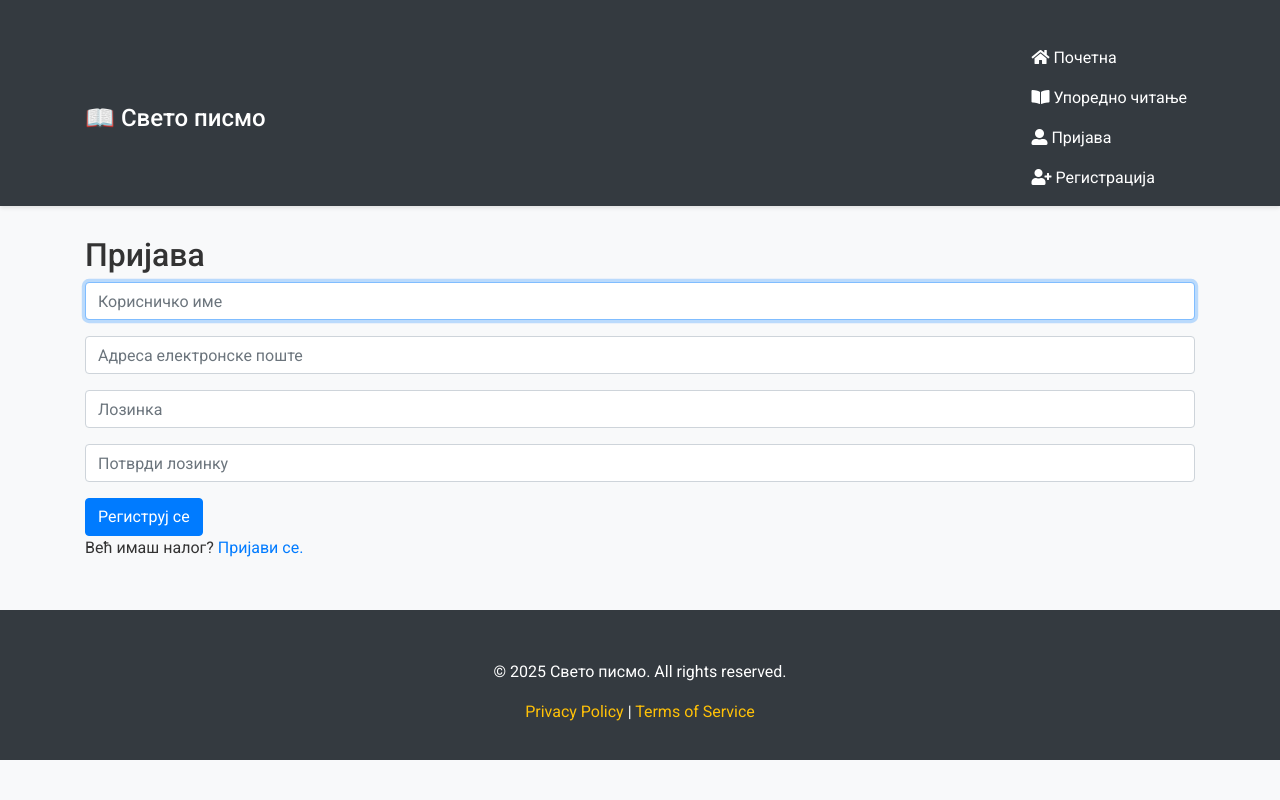
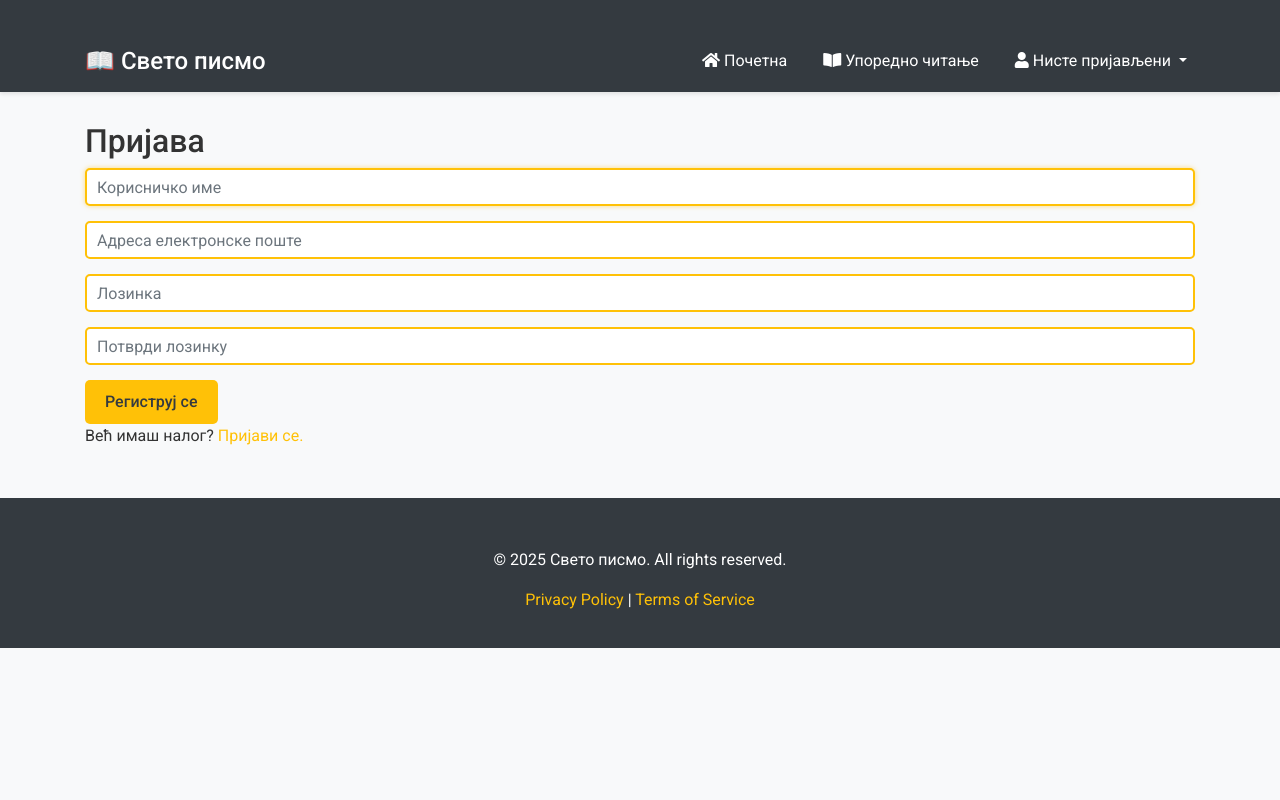
Before and after one commit to meeheey/bible-in-serbian, a Django app: page /register in a window 1280 px wide. Run offline with Django 4.2, Linux system fonts and the light colour scheme; some libraries are stand-ins or nearby versions.

Commit message:
Improve navigation bar

```diff
--- a/bible_in_serbian/web_page/static/web_page/css/styles.css
+++ b/bible_in_serbian/web_page/static/web_page/css/styles.css
@@ -67,6 +67,86 @@ h1 {
 
 .footer a:hover {
     text-decoration: underline;
+}
+
+/* ==================== */
+/* Form Styles           */
+/* ==================== */
+.form-group {
+    margin-bottom: 15px;
+}
+
+.form-control {
+    padding: 10px;
+    border: 2px solid #ffc107;
+    border-radius: 5px;
+    font-size: 16px;
+    width: 100%;
+    background-color: #fff;
+    color: #333;
+    transition: border-color 0.3s ease;
+}
+
+.form-control:focus {
+    outline: none;
+    border-color: #ffc107;
+    box-shadow: 0 0 5px rgba(255, 193, 7, 0.5);
+}
+
+.form-control:hover {
+    border-color: #e0a800;
+}
+
+/* ==================== */
+/* Button Styles         */
+/* ==================== */
+.btn-primary {
+    background-color: #ffc107;
+    border: none;
+    color: #343a40;
+    padding: 10px 20px;
+    font-size: 16px;
+    font-weight: 500;
+    border-radius: 5px;
+    cursor: pointer;
+    transition: background-color 0.3s ease, color 0.3s ease;
+}
+
+.btn-primary:hover {
+    background-color: #e0a800;
+    color: #fff;
+}
+
+.btn-primary:focus {
+    outline: none;
+    box-shadow: 0 0 5px rgba(255, 193, 7, 0.5);
+}
+
+/* ==================== */
+/* Link Styles           */
+/* ==================== */
+a {
+    color: #ffc107;
+    text-decoration: none;
+    transition: color 0.3s ease;
+}
+
+a:hover {
+    color: #e0a800;
+    text-decoration: underline;
+}
+
+/* ==================== */
+/* Message Styles        */
+/* ==================== */
+.message {
+    margin-bottom: 20px;
+    padding: 10px;
+    border-radius: 5px;
+    background-color: #ffc107;
+    color: #343a40;
+    font-weight: 500;
+    text-align: center;
 }
 
 /* ==================== */
--- a/bible_in_serbian/web_page/templates/web_page/layout.html
+++ b/bible_in_serbian/web_page/templates/web_page/layout.html
@@ -22,13 +22,22 @@
                 <ul class="navbar-nav ml-auto">
                     <li class="nav-item">
                         <a class="nav-link" href="{% url 'index' %}"><i class="fas fa-home"></i> Почетна</a>
+                    </li>
+                    <li class="nav-item">
                         <a class="nav-link" href="{% url 'comparative reading' %}"><i class="fas fa-book-open"></i> Упоредно читање</a>
-                        {% if user.is_authenticated %}
-                        <a class="nav-link" href="{% url 'logout' %}"><i class="fas fa-user-slash"></i> Одјава</a>
-                        {% else %}
-                        <a class="nav-link" href="{% url 'login' %}"><i class="fas fa-user-alt"></i> Пријава</a>
-                        <a class="nav-link" href="{% url 'register' %}"><i class="fas fa-user-plus"></i> Регистрација</a>
-                        {% endif %}
+                    </li>
+                    <li class="nav-item dropdown">
+                        <a class="nav-link dropdown-toggle" href="#" id="navbarDropdown" role="button" data-toggle="dropdown" aria-haspopup="true" aria-expanded="false">
+                            <i class="fas fa-user"></i> {% if user.is_authenticated %}<strong>{{ user.username }}</strong> {% else %} Нисте пријављени {% endif %}
+                        </a></strong>
+                        <div class="dropdown-menu" aria-labelledby="navbarDropdown">
+                            {% if user.is_authenticated %}
+                                <a class="dropdown-item" href="{% url 'logout' %}"><i class="fas fa-user-slash"></i> Одјава</a>
+                            {% else %}
+                                <a class="dropdown-item" href="{% url 'login' %}"><i class="fas fa-user-alt"></i> Пријава</a>
+                                <a class="dropdown-item" href="{% url 'register' %}"><i class="fas fa-user-plus"></i> Регистрација</a>
+                            {% endif %}
+                        </div>
                     </li>
                     <!-- Add more navigation items here -->
                 </ul>
--- a/bible_in_serbian/web_page/templates/web_page/register.html
+++ b/bible_in_serbian/web_page/templates/web_page/register.html
@@ -1,11 +1,12 @@
 {% extends "web_page/layout.html" %}
+{% load static %}
 
 {% block body %}
 
 <h2>Пријава</h2>
 
 {% if message %}
-        <div>{{ message }}</div>
+    <div class="message">{{ message }}</div>
 {% endif %}
 
 <form action="{% url 'register' %}" method="post">
@@ -25,6 +26,6 @@
     <input class="btn btn-primary" type="submit" value="Региструј се">
 </form>
 
-    Већ имаш налог? <a href="{% url 'login' %}">Пријави се.</a>
+<p>Већ имаш налог? <a href="{% url 'login' %}">Пријави се.</a></p>
 
 {% endblock %}
```
Also changed, not shown: bible_in_serbian/db.sqlite3. Lines whose indentation alone changed are shown as unchanged.
